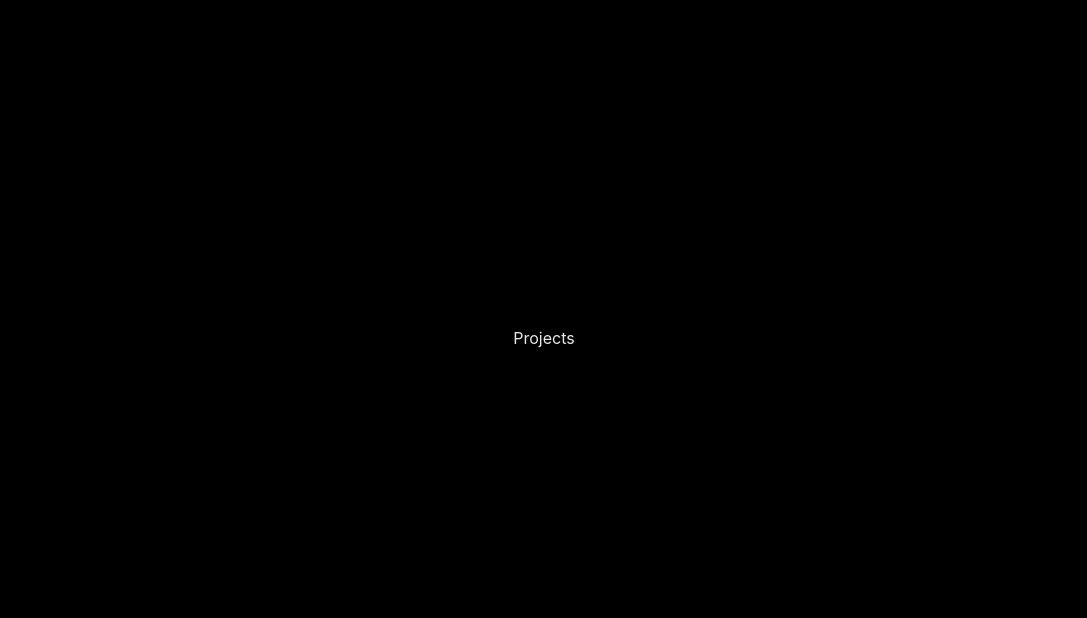
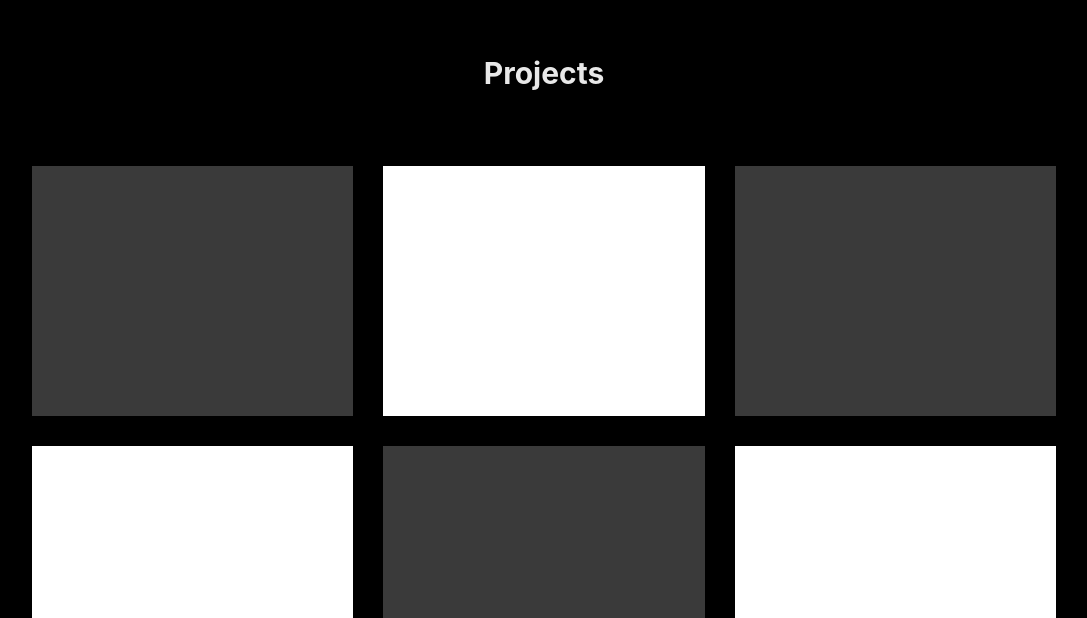
Before and after one commit to vamsilavudiya/personal-portfolio, a React (Vite) app: page / in a window 1280 px wide. Shown: the part 862-1480 px from the top of the page, without its empty margins (96-1183 px from the left). Built offline with nearby package versions, Linux system fonts and the light colour scheme.

Commit message:
create bottom

```diff
--- a/src/index.css
+++ b/src/index.css
@@ -17,8 +17,25 @@
   color: #e8e8e8;
   scroll-behavior: smooth;
 }
+body{
+  background-color: black;
+  width: 100vw;
+  height: 100%;
+  overflow: hidden;
+}
 a {
   text-decoration: none;
+}
+::-webkit-scrollbar{
+  width: 5px;
+}
+::-webkit-scrollbar-track{
+  width: 100%;
+  background-color: black;
+}
+::-webkit-scrollbar-thumb{
+  width: 100%;
+  background-color: white;
 }
 
 @media (max-width: 480px) {
--- a/src/pages/Bottom-links/Bottom.jsx
+++ b/src/pages/Bottom-links/Bottom.jsx
@@ -3,7 +3,45 @@ import './bottom.css';
 
 function Bottom() {
   return (
-    <div id='bottom' className='bottom'>Bottom</div>
+    <div id='bottom' className='bottom'>
+      <h1>Follow Me</h1>
+      <div className="links">
+        <a href="#"><div>
+        <svg xmlns="http://www.w3.org/2000/svg" viewBox="0 0 448 512"><path d="M416 32H31.9C14.3 32 0 46.5 0 64.3v383.4C0 465.5 14.3 480 31.9 480H416c17.6 0 32-14.5 32-32.3V64.3c0-17.8-14.4-32.3-32-32.3zM135.4 416H69V202.2h66.5V416zm-33.2-243c-21.3 0-38.5-17.3-38.5-38.5S80.9 96 102.2 96c21.2 0 38.5 17.3 38.5 38.5 0 21.3-17.2 38.5-38.5 38.5zm282.1 243h-66.4V312c0-24.8-.5-56.7-34.5-56.7-34.6 0-39.9 27-39.9 54.9V416h-66.4V202.2h63.7v29.2h.9c8.9-16.8 30.6-34.5 62.9-34.5 67.2 0 79.7 44.3 79.7 101.9V416z"/></svg>
+        Linkedin
+        </div>
+        <svg xmlns="http://www.w3.org/2000/svg" viewBox="0 0 512 512"><path d="M320 0c-17.7 0-32 14.3-32 32s14.3 32 32 32h82.7L201.4 265.4c-12.5 12.5-12.5 32.8 0 45.3s32.8 12.5 45.3 0L448 109.3V192c0 17.7 14.3 32 32 32s32-14.3 32-32V32c0-17.7-14.3-32-32-32H320zM80 32C35.8 32 0 67.8 0 112V432c0 44.2 35.8 80 80 80H400c44.2 0 80-35.8 80-80V320c0-17.7-14.3-32-32-32s-32 14.3-32 32V432c0 8.8-7.2 16-16 16H80c-8.8 0-16-7.2-16-16V112c0-8.8 7.2-16 16-16H192c17.7 0 32-14.3 32-32s-14.3-32-32-32H80z"/></svg>
+        </a>
+        <a href="#">
+        <div>
+        <svg xmlns="http://www.w3.org/2000/svg" viewBox="0 0 448 512"><path d="M400 32H48A48 48 0 0 0 0 80v352a48 48 0 0 0 48 48h137.25V327.69h-63V256h63v-54.64c0-62.15 37-96.48 93.67-96.48 27.14 0 55.52 4.84 55.52 4.84v61h-31.27c-30.81 0-40.42 19.12-40.42 38.73V256h68.78l-11 71.69h-57.78V480H400a48 48 0 0 0 48-48V80a48 48 0 0 0-48-48z"/></svg>
+        Facebook
+        </div>
+        <svg xmlns="http://www.w3.org/2000/svg" viewBox="0 0 512 512"><path d="M320 0c-17.7 0-32 14.3-32 32s14.3 32 32 32h82.7L201.4 265.4c-12.5 12.5-12.5 32.8 0 45.3s32.8 12.5 45.3 0L448 109.3V192c0 17.7 14.3 32 32 32s32-14.3 32-32V32c0-17.7-14.3-32-32-32H320zM80 32C35.8 32 0 67.8 0 112V432c0 44.2 35.8 80 80 80H400c44.2 0 80-35.8 80-80V320c0-17.7-14.3-32-32-32s-32 14.3-32 32V432c0 8.8-7.2 16-16 16H80c-8.8 0-16-7.2-16-16V112c0-8.8 7.2-16 16-16H192c17.7 0 32-14.3 32-32s-14.3-32-32-32H80z"/></svg>
+        </a>
+        <a href="#">
+        <div>
+        <svg xmlns="http://www.w3.org/2000/svg" viewBox="0 0 448 512"><path d="M224,202.66A53.34,53.34,0,1,0,277.36,256,53.38,53.38,0,0,0,224,202.66Zm124.71-41a54,54,0,0,0-30.41-30.41c-21-8.29-71-6.43-94.3-6.43s-73.25-1.93-94.31,6.43a54,54,0,0,0-30.41,30.41c-8.28,21-6.43,71.05-6.43,94.33S91,329.26,99.32,350.33a54,54,0,0,0,30.41,30.41c21,8.29,71,6.43,94.31,6.43s73.24,1.93,94.3-6.43a54,54,0,0,0,30.41-30.41c8.35-21,6.43-71.05,6.43-94.33S357.1,182.74,348.75,161.67ZM224,338a82,82,0,1,1,82-82A81.9,81.9,0,0,1,224,338Zm85.38-148.3a19.14,19.14,0,1,1,19.13-19.14A19.1,19.1,0,0,1,309.42,189.74ZM400,32H48A48,48,0,0,0,0,80V432a48,48,0,0,0,48,48H400a48,48,0,0,0,48-48V80A48,48,0,0,0,400,32ZM382.88,322c-1.29,25.63-7.14,48.34-25.85,67s-41.4,24.63-67,25.85c-26.41,1.49-105.59,1.49-132,0-25.63-1.29-48.26-7.15-67-25.85s-24.63-41.42-25.85-67c-1.49-26.42-1.49-105.61,0-132,1.29-25.63,7.07-48.34,25.85-67s41.47-24.56,67-25.78c26.41-1.49,105.59-1.49,132,0,25.63,1.29,48.33,7.15,67,25.85s24.63,41.42,25.85,67.05C384.37,216.44,384.37,295.56,382.88,322Z"/></svg>
+        Instagram
+        </div>
+        <svg xmlns="http://www.w3.org/2000/svg" viewBox="0 0 512 512"><path d="M320 0c-17.7 0-32 14.3-32 32s14.3 32 32 32h82.7L201.4 265.4c-12.5 12.5-12.5 32.8 0 45.3s32.8 12.5 45.3 0L448 109.3V192c0 17.7 14.3 32 32 32s32-14.3 32-32V32c0-17.7-14.3-32-32-32H320zM80 32C35.8 32 0 67.8 0 112V432c0 44.2 35.8 80 80 80H400c44.2 0 80-35.8 80-80V320c0-17.7-14.3-32-32-32s-32 14.3-32 32V432c0 8.8-7.2 16-16 16H80c-8.8 0-16-7.2-16-16V112c0-8.8 7.2-16 16-16H192c17.7 0 32-14.3 32-32s-14.3-32-32-32H80z"/></svg>
+        </a>
+        <a href="#">
+        <div>
+        <svg xmlns="http://www.w3.org/2000/svg" viewBox="0 0 448 512"><path d="M400 32H48C21.5 32 0 53.5 0 80v352c0 26.5 21.5 48 48 48h352c26.5 0 48-21.5 48-48V80c0-26.5-21.5-48-48-48zm-48.9 158.8c.2 2.8.2 5.7.2 8.5 0 86.7-66 186.6-186.6 186.6-37.2 0-71.7-10.8-100.7-29.4 5.3.6 10.4.8 15.8.8 30.7 0 58.9-10.4 81.4-28-28.8-.6-53-19.5-61.3-45.5 10.1 1.5 19.2 1.5 29.6-1.2-30-6.1-52.5-32.5-52.5-64.4v-.8c8.7 4.9 18.9 7.9 29.6 8.3a65.447 65.447 0 0 1-29.2-54.6c0-12.2 3.2-23.4 8.9-33.1 32.3 39.8 80.8 65.8 135.2 68.6-9.3-44.5 24-80.6 64-80.6 18.9 0 35.9 7.9 47.9 20.7 14.8-2.8 29-8.3 41.6-15.8-4.9 15.2-15.2 28-28.8 36.1 13.2-1.4 26-5.1 37.8-10.2-8.9 13.1-20.1 24.7-32.9 34z"/></svg>
+        Twitter
+        </div>
+        <svg xmlns="http://www.w3.org/2000/svg" viewBox="0 0 512 512"><path d="M320 0c-17.7 0-32 14.3-32 32s14.3 32 32 32h82.7L201.4 265.4c-12.5 12.5-12.5 32.8 0 45.3s32.8 12.5 45.3 0L448 109.3V192c0 17.7 14.3 32 32 32s32-14.3 32-32V32c0-17.7-14.3-32-32-32H320zM80 32C35.8 32 0 67.8 0 112V432c0 44.2 35.8 80 80 80H400c44.2 0 80-35.8 80-80V320c0-17.7-14.3-32-32-32s-32 14.3-32 32V432c0 8.8-7.2 16-16 16H80c-8.8 0-16-7.2-16-16V112c0-8.8 7.2-16 16-16H192c17.7 0 32-14.3 32-32s-14.3-32-32-32H80z"/></svg>
+        </a>
+        <a href="#">
+        <div>
+        <svg xmlns="http://www.w3.org/2000/svg" viewBox="0 0 576 512"><path d="M549.655 124.083c-6.281-23.65-24.787-42.276-48.284-48.597C458.781 64 288 64 288 64S117.22 64 74.629 75.486c-23.497 6.322-42.003 24.947-48.284 48.597-11.412 42.867-11.412 132.305-11.412 132.305s0 89.438 11.412 132.305c6.281 23.65 24.787 41.5 48.284 47.821C117.22 448 288 448 288 448s170.78 0 213.371-11.486c23.497-6.321 42.003-24.171 48.284-47.821 11.412-42.867 11.412-132.305 11.412-132.305s0-89.438-11.412-132.305zm-317.51 213.508V175.185l142.739 81.205-142.739 81.201z"/></svg>
+        YouTube
+        </div>
+        <svg xmlns="http://www.w3.org/2000/svg" viewBox="0 0 512 512"><path d="M320 0c-17.7 0-32 14.3-32 32s14.3 32 32 32h82.7L201.4 265.4c-12.5 12.5-12.5 32.8 0 45.3s32.8 12.5 45.3 0L448 109.3V192c0 17.7 14.3 32 32 32s32-14.3 32-32V32c0-17.7-14.3-32-32-32H320zM80 32C35.8 32 0 67.8 0 112V432c0 44.2 35.8 80 80 80H400c44.2 0 80-35.8 80-80V320c0-17.7-14.3-32-32-32s-32 14.3-32 32V432c0 8.8-7.2 16-16 16H80c-8.8 0-16-7.2-16-16V112c0-8.8 7.2-16 16-16H192c17.7 0 32-14.3 32-32s-14.3-32-32-32H80z"/></svg>
+        </a>
+      </div>
+    </div>
   )
 }
 
--- a/src/pages/Bottom-links/bottom.css
+++ b/src/pages/Bottom-links/bottom.css
@@ -1,9 +1,79 @@
 .bottom{
     width: 100%;
-    min-height: 100vh;
+    min-height: 50vh;
     display: flex;
+    flex-direction: column;
     align-items: center;
     justify-content: center;
     scroll-snap-align: center;
+    background-color: #e8e8e8;
+}
+.bottom > h1{
+    color: black;
+    font-size: 30px;
+    padding-bottom: 50px;
+}
+.bottom > .links{
+    overflow: hidden;
+    display: flex;
+    flex-direction: row;
+    gap: 20px;
+    flex-wrap: wrap;
+    padding: 20px 10%;
+}
+.bottom > .links > a{
+    background-color: transparent;
+    display: flex;
+    align-items: center;
+    justify-content: space-between;
+    padding: 0 5%;
+    min-width: 350px;
+    height: 80px;
+    flex: 1;
+    border: 1px solid black;
+    border-radius: 400px;
+    transition: 0.3s;
+}
+.bottom > .links > a > div {
+    display: flex;
+    flex-direction: row;
+    color: black;
+    align-items: center;
+    gap: 20px;
+}
+.bottom > .links > a > div > svg {
+    width: 25px;
+}
+.bottom > .links > a:hover > div{
+    color: #e8e8e8;
+}
+.bottom > .links > a:hover > div > svg{
+    fill: #e8e8e8;
+}
+.bottom > .links > a > svg{
+    width: 20px;
+}
+.bottom > .links > a:hover > svg{
+    fill: #e8e8e8;
+}
+.bottom > .links > a:hover{
     background-color: black;
+    color: #e8e8e8;
 }
+@media (max-width:780px) {
+    .bottom > h1{
+        margin-top: 20px;
+        margin-bottom: -20px;
+    }
+    .bottom > .links{
+        margin-bottom: 20px;
+    }
+    .bottom > .links > a{
+        min-width: 300px;
+        height: 60px;
+    }
+    .bottom > .links > a > svg{
+        width: 18px;
+    }
+
+}
--- a/src/pages/HomeScreen.jsx
+++ b/src/pages/HomeScreen.jsx
@@ -67,6 +67,10 @@ function HomeScreen() {
       <About />
       <Contact />
       <Bottom />
+      <div className="copyright">
+        <p><span>Created By :-</span>Vamsi Lavudiya</p>
+        <p><span>@Copyright</span> - 2023 All rights reserved</p>
+      </div>
     </div>
   );
 }
--- a/src/pages/homescreen.css
+++ b/src/pages/homescreen.css
@@ -83,6 +83,22 @@ body {
     color: black;
     font-size: 15px;
 }
+.homescreen > .copyright{
+    background-color: black;
+    display: flex;
+    flex-direction: row;
+    flex-wrap: wrap;
+    padding: 0 20%;
+    align-items: center;
+    justify-content: space-between;
+}
+.homescreen > .copyright > p{
+    text-align: center;
+    padding: 10px;
+}
+.homescreen > .copyright > p > span{
+    font-weight: 700;
+}
 
 @media (max-width:1200px) {
     .drawer{
--- a/src/pages/projects/Projects.jsx
+++ b/src/pages/projects/Projects.jsx
@@ -3,7 +3,23 @@ import './projects.css';
 
 function Projects() {
   return (
-    <div id='projects' className='projects'>Projects</div>
+    <div id='projects' className='projects'>
+      <h1>Projects</h1>
+      <div className="cards">
+        <div className="card card1">
+        </div>
+        <div className="card card2">
+        </div>
+        <div className="card card3">
+        </div>
+        <div className="card card4">
+        </div>
+        <div className="card card5">
+        </div>
+        <div className="card card6">
+        </div>
+      </div>
+    </div>
   )
 }
 
--- a/src/pages/projects/projects.css
+++ b/src/pages/projects/projects.css
@@ -2,7 +2,34 @@
     width: 100%;
     min-height: 100vh;
     display: flex;
+    flex-direction: column;
     align-items: center;
     justify-content: center;
+    overflow: hidden;
     background-color: black;
 }
+.projects > h1{
+    text-align: center;
+    padding: 70px;
+    font-size: 30px;
+}
+.projects > .cards{
+    padding: 0 10%;
+    display: flex;
+    flex-direction: row;
+    gap: 30px;
+    flex-wrap: wrap;
+    align-items: center;
+    justify-content: center;
+}
+.projects > .cards > .card{
+    flex: 1;
+    min-width: 300px;
+    height: 250px;
+}
+.projects > .cards > .card:nth-child(even){
+    background-color: white;
+}
+.projects > .cards > .card:nth-child(odd){
+    background-color: rgb(58, 58, 58);
+}
```
